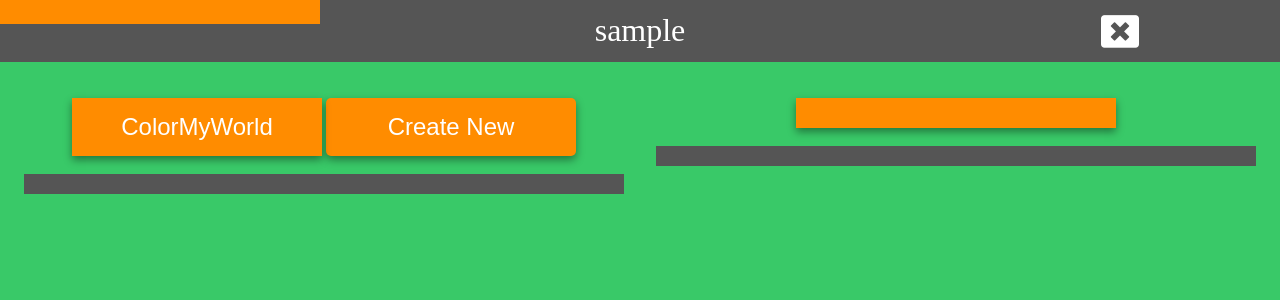
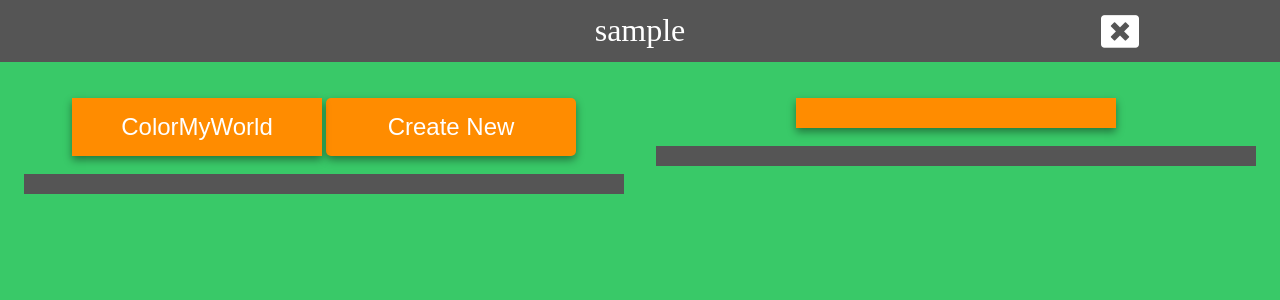
Before and after one commit to NetDispenser/CreditFeeder, a Django app: template templates/parent_app.html in a window 1280 px wide, with the pointer over the restyled element. Shown: the top 300 px of the page. Run offline with Django 3.2, Linux system fonts and the light colour scheme; the template is opened without the code that fills it: most values are stand-ins (such as "Sample title", 1, 10 or a date in 2020).

Commit message:
remove hilighting on iconbar

```diff
--- a/static/creditfeeder/css/creditfeeder.css
+++ b/static/creditfeeder/css/creditfeeder.css
@@ -48,7 +48,7 @@ body{background-color:#0069e9;color:white;}
 }
 
 .icon-bar a:hover {
-    background-color: darkorange; /* Add a hover color */
+/*    background-color: darkorange; /* Add a hover color */
 }
 html {
   box-sizing: border-box;
```
Also changed, not shown: README.md, 1 other file.
